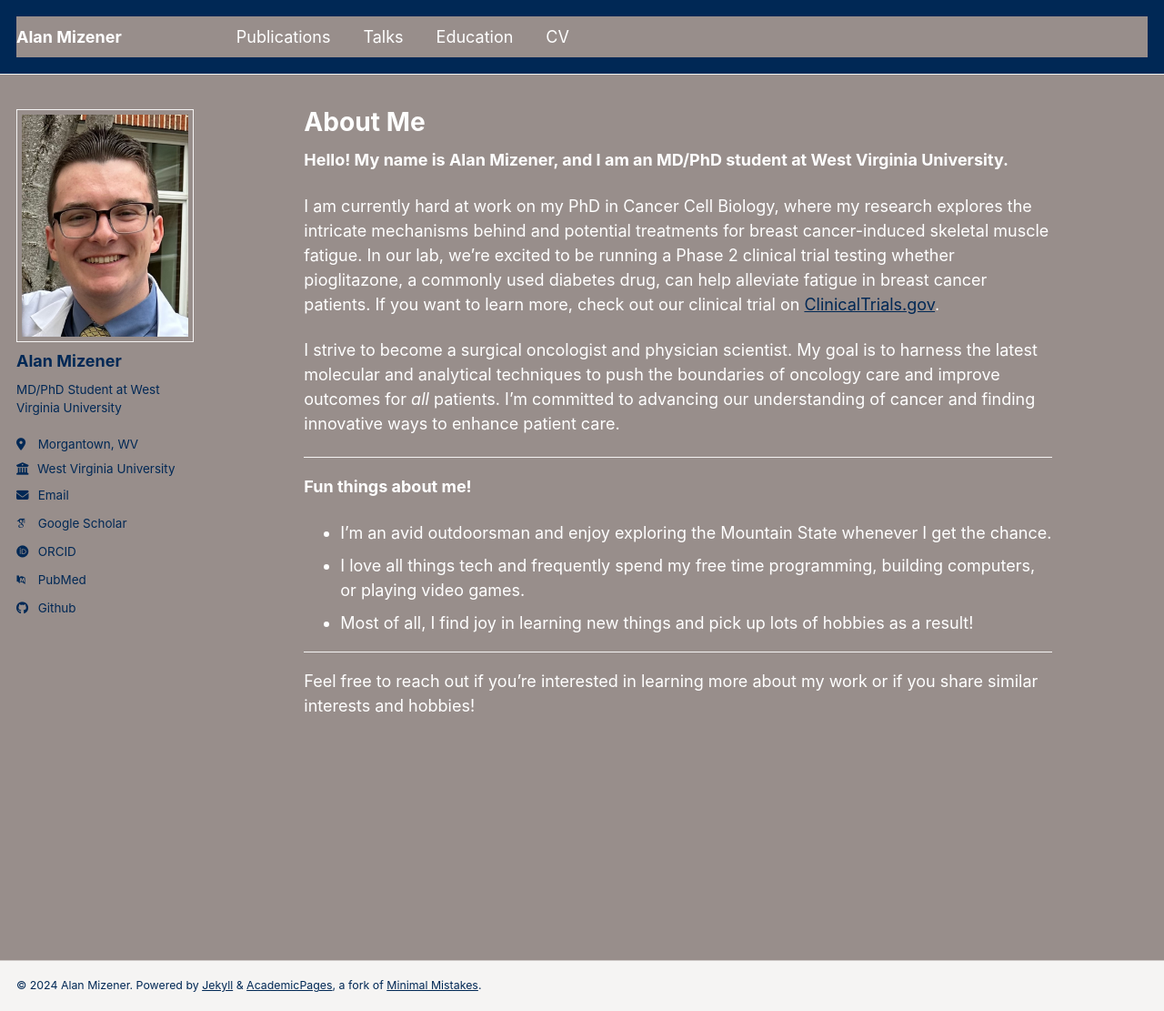
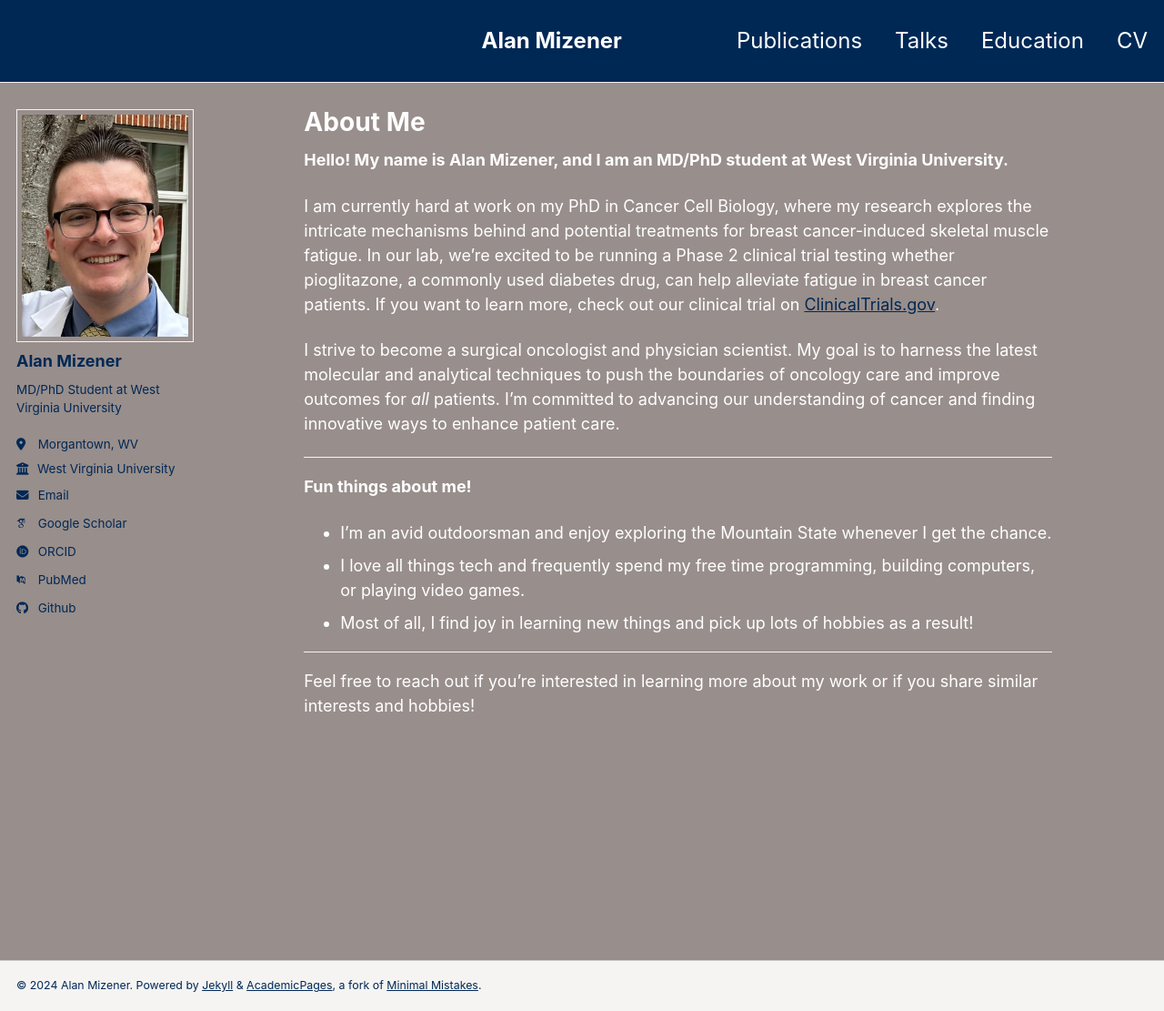
Before and after one commit to admizener/admizener.github.io, a Jekyll site: the page built from _pages/about.md, in a window 1280 px wide and 1111 px high. Shown: the whole window at 91% size. Built offline with Jekyll 4.4.1, drawn with Linux system fonts in a browser that asks for light colours; some web fonts are replaced.

Commit message:
Update _navigation.scss

```diff
--- a/_sass/_navigation.scss
+++ b/_sass/_navigation.scss
@@ -31,14 +31,14 @@
   ol {
     padding: 0;
     list-style: none;
-    font-size: $type-size-6;
+    font-size: $type-size-4;
 
     @include breakpoint($large) {
       @include span(10 of 12 last);
     }
 
     @include breakpoint($x-large) {
-      @include prefix(0.5 of 12);
+      @include prefix(1 of 12);
     }
   }
 
@@ -83,7 +83,7 @@
       line-height: 1.5;
       text-align: center;
       text-decoration: none;
-      color: mix(#fff, $gray, 25%);
+      color: #002855;
       border: 1px solid $light-gray;
       border-radius: 0;
 
@@ -93,7 +93,7 @@
 
       &.current {
         color: #fff;
-        background: $primary-color;
+        background: #002855;
       }
 
       &.disabled {
@@ -175,13 +175,16 @@
 .greedy-nav {
   position: relative;
   min-width: 250px;
-  background: $background-color;
+  background: $accent-color;
+  display:flex;
+  justify-content: right;
 
   a {
     display: block;
     margin: 0 1rem;
     padding: 0.5rem 0;
     color: $masthead-link-color;
+    font-size: x-large;
     text-decoration: none;
 
     &:hover {
@@ -259,7 +262,7 @@
     padding: 5px;
     border: 1px solid $border-color;
     border-radius: $border-radius;
-    background: #fff;
+    background: $accent-color;
     box-shadow: 0 0 10px rgba(#000, 0.25);
 
     a {
@@ -384,7 +387,7 @@
   .nav__title {
     color: #fff;
     font-size: $type-size-6;
-    background: $primary-color;
+    background: $accent-color;
     border-top-left-radius: $border-radius;
     border-top-right-radius: $border-radius;
   }
```
